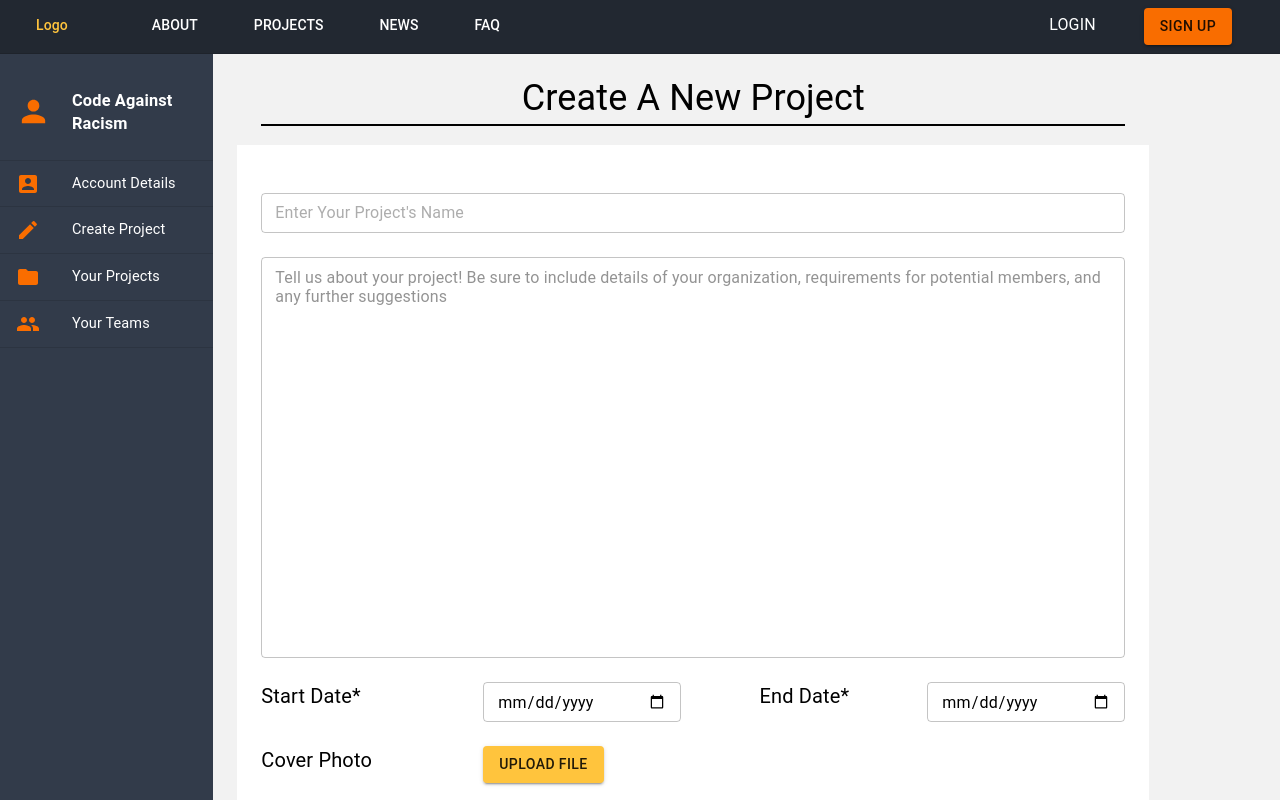
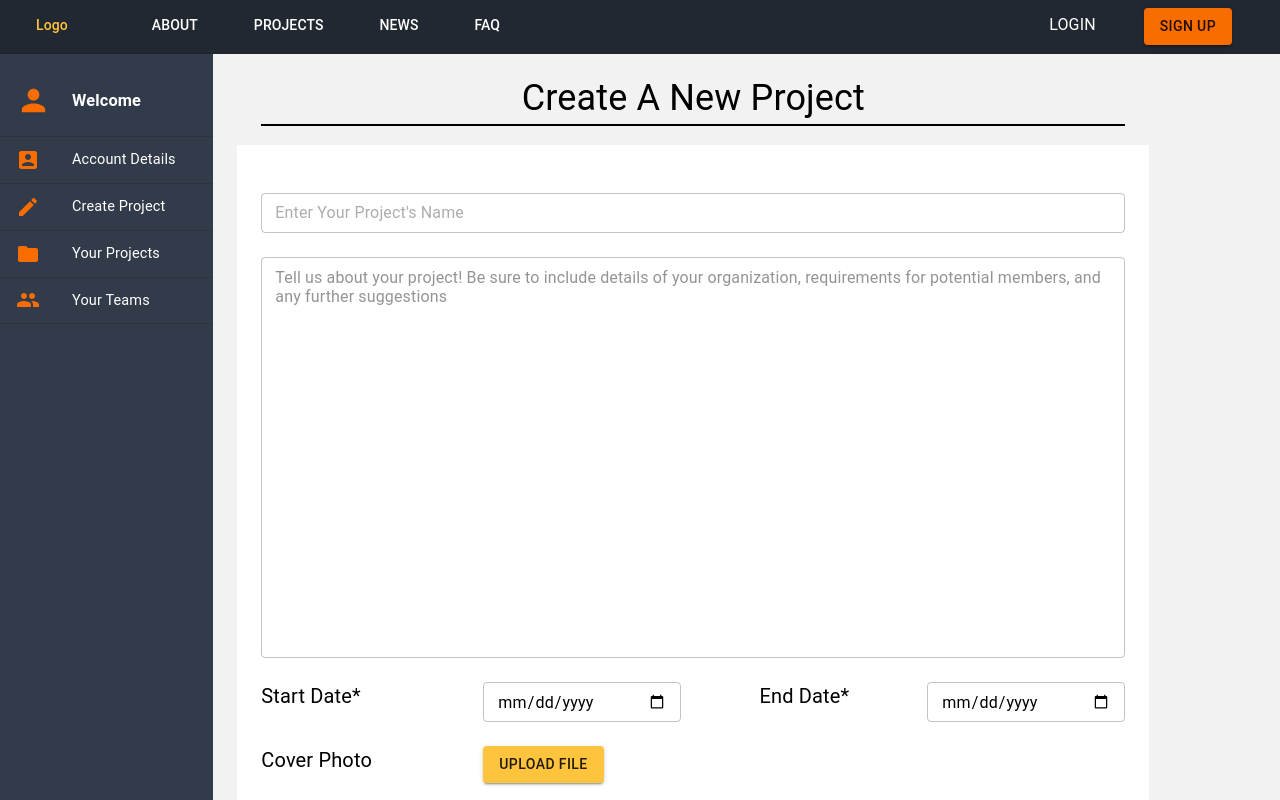
Before and after one commit to CodeAgainstRacism/codeagainstracism.org, a React (Create React App) app in the folder frontend/: page /newProjectForm in a window 1280 px wide. Shown: the top 800 px of the page. Built offline with nearby package versions, Linux system fonts and the light colour scheme.

Commit message:
made changes to header

```diff
--- a/frontend/src/components/SideBarIndividual.jsx
+++ b/frontend/src/components/SideBarIndividual.jsx
@@ -21,7 +21,7 @@ export default function SideBarIndividual(){
                     <ListItemIcon>
                         <PersonIcon fontSize="large" color = "secondary"/>
                     </ListItemIcon>
-                    <h3>John Doe</h3>
+                    <h3>Welcome</h3>
                 </ListItem>
             <List>
                 <Divider/>
--- a/frontend/src/components/SideBarOrganization.jsx
+++ b/frontend/src/components/SideBarOrganization.jsx
@@ -23,7 +23,7 @@ export default function SideBarOrganization(props){
                     <ListItemIcon>
                         <PersonIcon fontSize="large" color = "secondary"/>
                     </ListItemIcon>
-                    <h3>Code Against Racism</h3>
+                    <h3>Welcome</h3>
                 </ListItem>
                 <Divider/>
                 <ListItem button
```
